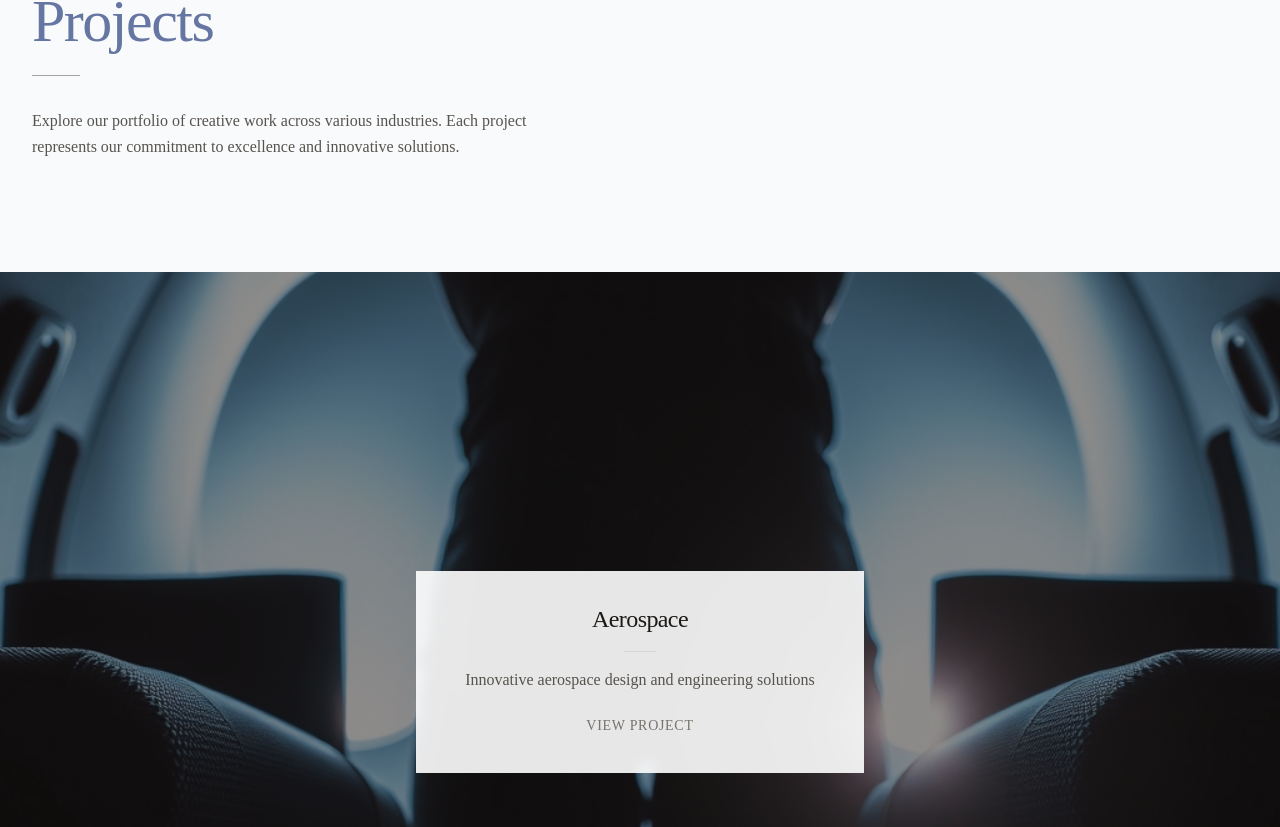
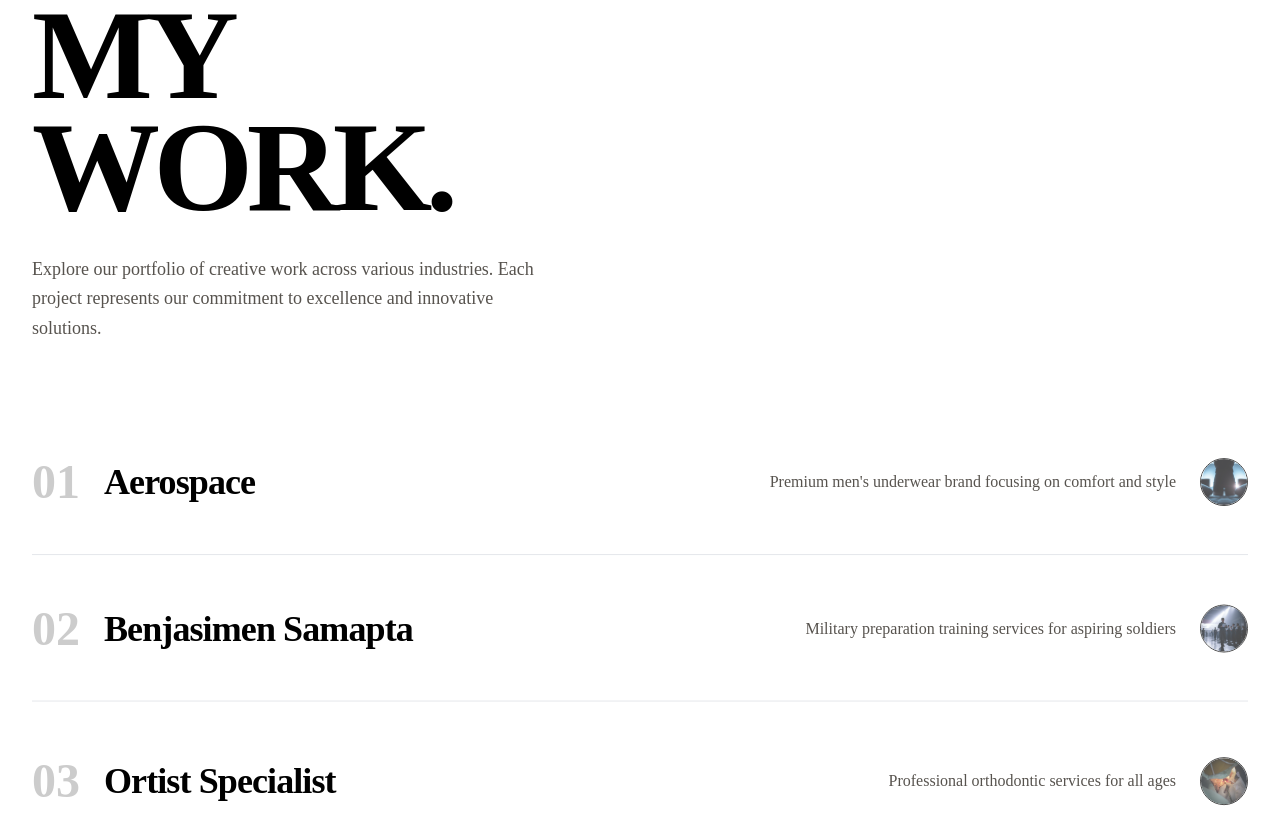
Before and after one commit to Kevin5621/portofolio-website-digital-marketer-2, a Next.js app: page /project in a window 1280 px wide. Shown: the part 153-980 px from the top of the page. Built offline with nearby package versions, Linux system fonts and the light colour scheme.

Commit message:
adjust - redesign projects page

```diff
--- a/src/app/project/page.tsx
+++ b/src/app/project/page.tsx
@@ -4,8 +4,9 @@ import { useState, useRef } from 'react';
 import Image from 'next/image';
 import Link from 'next/link';
 import Navbar from '@/components/navbar';
-import { motion, useScroll, useTransform } from 'framer-motion';
+import { motion, useScroll, useTransform, AnimatePresence } from 'framer-motion';
 import ReactLenis from 'lenis/react';
+import { RevealImage } from '@/components/hooks/RevealImage';
 
 interface Project {
   title: string;
@@ -24,207 +25,183 @@ export default function ProjectsPage() {
       route: '/project/4-aerospace',
       image: '/project/cover4.jpg',
       backgroundImage: '/project/cover4.jpg',
-      description: 'Innovative aerospace design and engineering solutions'
+      description: 'Premium men\'s underwear brand focusing on comfort and style'
     },
     {
       title: 'Benjasimen Samapta',
       route: '/project/5-benjasimen-samapta',
       image: '/project/cover5.jpg',
       backgroundImage: '/project/cover5.jpg',
-      description: 'Strategic brand identity and visual communication'
+      description: 'Military preparation training services for aspiring soldiers'
     },
     {
       title: 'Ortist Specialist',
       route: '/project/ortist',
       image: '/project/cover2.jpg',
       backgroundImage: '/project/cover2.jpg',
-      description: 'Professional healthcare marketing and branding'
+      description: 'Professional orthodontic services for all ages'
     },
     {
       title: 'Kronju',
       route: '/project/kronju',
       image: '/project/cover1.jpg',
       backgroundImage: '/project/cover1.jpg',
-      description: 'Creative digital solutions and brand development'
+      description: 'Healthy cheese snacks made with natural ingredients'
     },
     {
       title: 'Rumah Bahasa Asing',
       route: '/project/3-rumah-bahasa-asing',
       image: '/project/cover3.jpg',
       backgroundImage: '/project/cover3.jpg',
-      description: 'Educational platform design and marketing strategy'
+      description: 'Korean language learning services and cultural programs'
     }
   ];
 
-  const fadeInVariants = {
-    hidden: { opacity: 0 },
-    visible: {
-      opacity: 1,
-      transition: {
-        staggerChildren: 0.2,
-        ease: [0.25, 0.1, 0.25, 1.0],
-      }
-    }
-  };
-
   return (
     <ReactLenis root options={{ lerp: 0.05, duration: 1.2, smoothWheel: true }}>
-    <main className="min-h-screen bg-gray-50">
+      <main className="min-h-screen bg-white overflow-hidden">
         <Navbar variant="dark" />
 
-      <div className="pt-36 pb-12 px-8 max-w-7xl mx-auto">
+        {/* Reveal image that follows cursor */}
+        {activeProject !== null && (
+          <RevealImage
+            isVisible={activeProject !== null}
+            imageSrc={projects[activeProject]?.image}
+            imageAlt={projects[activeProject]?.title}
+            initialScale={0.8}
+            finalScale={1}
+            width="340px"
+            height="240px"
+            transitionDuration={0.4}
+            className="shadow-lg"
+          />
+        )}
+
+        {/* Header with bold typography */}
+        <section className="pt-36 pb-16 px-8">
+          <div className="max-w-7xl mx-auto">
             <motion.div
-          className="mb-16"
+              initial={{ opacity: 0 }}
+              animate={{ opacity: 1 }}
+              transition={{ duration: 1.2 }}
+              className="relative"
+            >
+              <h1 className="text-[8vw] md:text-[10vw] font-bold text-black leading-none tracking-tighter overflow-hidden">
+                <span className="block">MY</span>
+                <span className="block -mt-4">WORK.</span>
+              </h1>
+            </motion.div>
+
+            <motion.p
+              className="mt-6 text-lg text-stone-600 max-w-lg font-light leading-relaxed"
               initial={{ opacity: 0, y: 20 }}
               animate={{ opacity: 1, y: 0 }}
-          transition={{ duration: 0.8 }}
+              transition={{ delay: 0.4, duration: 0.8 }}
             >
-          <h1 className="text-4xl md:text-6xl font-light text-primary mb-6 tracking-tight">Projects</h1>
-          <div className="h-px w-12 bg-stone-400"></div>
-          <p className="mt-8 text-stone-600 max-w-lg font-light leading-relaxed">
               Explore our portfolio of creative work across various industries. Each project represents our commitment to excellence and innovative solutions.
-          </p>
-        </motion.div>
+            </motion.p>
           </div>
+        </section>
 
-      <motion.div
-        className="flex flex-col"
-        variants={fadeInVariants}
-        initial="hidden"
-        animate="visible"
+        {/* Projects section - List view only */}
+        <AnimatePresence>
+          <motion.section
+            key="list-view"
+            initial={{ opacity: 0 }}
+            animate={{ opacity: 1 }}
+            transition={{ duration: 0.5 }}
+            className="px-8 pb-24"
           >
+            <div className="max-w-7xl mx-auto">
               {projects.map((project, index) => (
-          <ProjectItem
-            key={project.title}
+                <ListProjectItem
+                  key={`list-${project.title}`}
                   project={project}
                   index={index}
-            isActive={activeProject === index}
                   onHover={() => setActiveProject(index)}
                   onLeave={() => setActiveProject(null)}
                 />
               ))}
-      </motion.div>
+            </div>
+          </motion.section>
+        </AnimatePresence>
       </main>
     </ReactLenis>
   );
 }
 
-// Separate component for each project item with its own scroll-based parallax
-const ProjectItem = ({
+// List view project item
+const ListProjectItem = ({
   project,
   index,
-  isActive,
   onHover,
   onLeave
 }: {
   project: Project;
   index: number;
-  isActive: boolean;
   onHover: () => void;
   onLeave: () => void;
 }) => {
-  const ref = useRef(null);
-  const isOdd = index % 2 !== 0;
+  const [isHovered, setIsHovered] = useState(false);
+  const itemRef = useRef(null);
 
-  // Using framer-motion's useScroll for smooth parallax
   const { scrollYProgress } = useScroll({
-    target: ref,
+    target: itemRef,
     offset: ["start end", "end start"]
   });
 
-  // Enhanced parallax effect
-  const parallaxY = useTransform(
-    scrollYProgress,
-    [0, 1],
-    ["0%", "-15%"]
-  );
+  const opacity = useTransform(scrollYProgress, [0, 0.2, 0.8, 1], [0.4, 1, 1, 0.4]);
+  const translateY = useTransform(scrollYProgress, [0, 0.5, 1], [40, 0, 40]);
 
   return (
     <motion.div
-      ref={ref}
-      className="group relative"
-      onMouseEnter={onHover}
-      onMouseLeave={onLeave}
-      variants={{
-        hidden: { opacity: 0, y: 40 },
-        visible: {
-          opacity: 1,
-          y: 0,
-          transition: { duration: 0.9, ease: [0.25, 0.1, 0.25, 1.0] }
-        }
+      ref={itemRef}
+      style={{ opacity, y: translateY }}
+      onMouseEnter={() => {
+        setIsHovered(true);
+        onHover();
       }}
+      onMouseLeave={() => {
+        setIsHovered(false);
+        onLeave();
+      }}
+      className="border-b border-gray-200 group"
     >
-      {isOdd ? (
-        // Clean minimalist layout for odd-indexed items
-        <div className="relative py-32 px-6 bg-white">
-          <div className="max-w-5xl mx-auto">
-            <div className="grid grid-cols-1 md:grid-cols-2 gap-12 items-center">
-              <div className="relative aspect-[4/5] w-full overflow-hidden">
+      <Link href={project.route}>
+        <div className="py-12 flex flex-col md:flex-row items-start md:items-center justify-between">
+          <div className="flex flex-col md:flex-row md:items-center gap-6">
+            <div className="text-5xl font-bold text-black/20 group-hover:text-black transition-colors duration-300">
+              {(index + 1).toString().padStart(2, '0')}
+            </div>
+            <h2 className="text-3xl md:text-4xl font-bold text-black tracking-tight transform group-hover:translate-x-2 transition-transform duration-300">
+              {project.title}
+            </h2>
+          </div>
+
+          <div className="mt-4 md:mt-0 pl-16 md:pl-0 flex items-center gap-6">
+            <p className="text-stone-600 max-w-md hidden md:block">
+              {project.description}
+            </p>
+
+            <motion.div
+              className="w-12 h-12 rounded-full flex items-center justify-center border border-black overflow-hidden opacity-70 group-hover:opacity-100 transition-opacity duration-300"
+              animate={{
+                borderRadius: isHovered ? 8 : 24
+              }}
+              transition={{ duration: 0.3 }}
+            >
+              <div className="relative w-full h-full overflow-hidden">
                 <Image
                   src={project.image}
                   alt={project.title}
                   fill
-                  className={`object-cover transition-all duration-700 ${isActive ? 'scale-105' : 'scale-100'}`}
+                  className="object-cover"
                 />
-              </div>
-              <div className="p-2">
-                <h2 className="text-2xl font-light text-stone-900 mb-6 tracking-tight transition-colors duration-300 group-hover:text-stone-700">
-                  {project.title}
-                </h2>
-                <div className="h-px w-8 bg-stone-300 mb-6"></div>
-                <p className="text-stone-600 font-light mb-8">{project.description}</p>
-                <Link href={project.route} className="inline-block px-6 py-2 border border-stone-300 text-stone-700 hover:bg-stone-100 transition-colors duration-300 text-sm uppercase tracking-wider">
-                  View Project
-                </Link>
-              </div>
-            </div>
-          </div>
-        </div>
-      ) : (
-        // Full background layout with enhanced parallax for even-indexed items
-        <Link href={project.route} className="block">
-          <div className="relative h-screen w-full overflow-hidden">
-            {/* Full background image with parallax effect */}
-            <div className="absolute inset-0 w-full h-full overflow-hidden">
-              <motion.div
-                className="w-full h-[120%] absolute top-0 left-0"
-                style={{ y: parallaxY }}
-              >
-                <Image
-                  src={project.backgroundImage}
-                  alt={`${project.title} background`}
-                  fill
-                  className="object-cover"
-                  priority
-                />
-                <div className="absolute inset-0 bg-stone-900/50"></div>
-              </motion.div>
-            </div>
-
-            {/* Centered content with minimalist approach */}
-            <div className="relative z-10 flex flex-col items-center justify-center h-full w-full">
-              <motion.div
-                className="max-w-3xl w-full mx-auto px-4"
-                whileHover={{ scale: 1.02 }}
-                transition={{ duration: 0.5 }}
-              >
-                <div className="text-center p-8 bg-white/90 backdrop-blur-sm max-w-md mx-auto">
-                  <h2 className="text-2xl font-light text-stone-900 mb-4 tracking-tight transition-colors duration-300 group-hover:text-stone-700">
-                    {project.title}
-                  </h2>
-                  <div className="h-px w-8 bg-stone-300 mx-auto mb-4"></div>
-                  <p className="text-stone-600 font-light">{project.description}</p>
-
-                  <div className="mt-6 text-sm uppercase tracking-wider text-stone-500">
-                    View Project
-                    <div className="h-px w-0 bg-stone-400 mx-auto mt-1 group-hover:w-16 transition-all duration-500"></div>
-                  </div>
               </div>
             </motion.div>
           </div>
         </div>
       </Link>
-      )}
     </motion.div>
   );
 };
```
Lines whose indentation alone changed are shown as unchanged.
